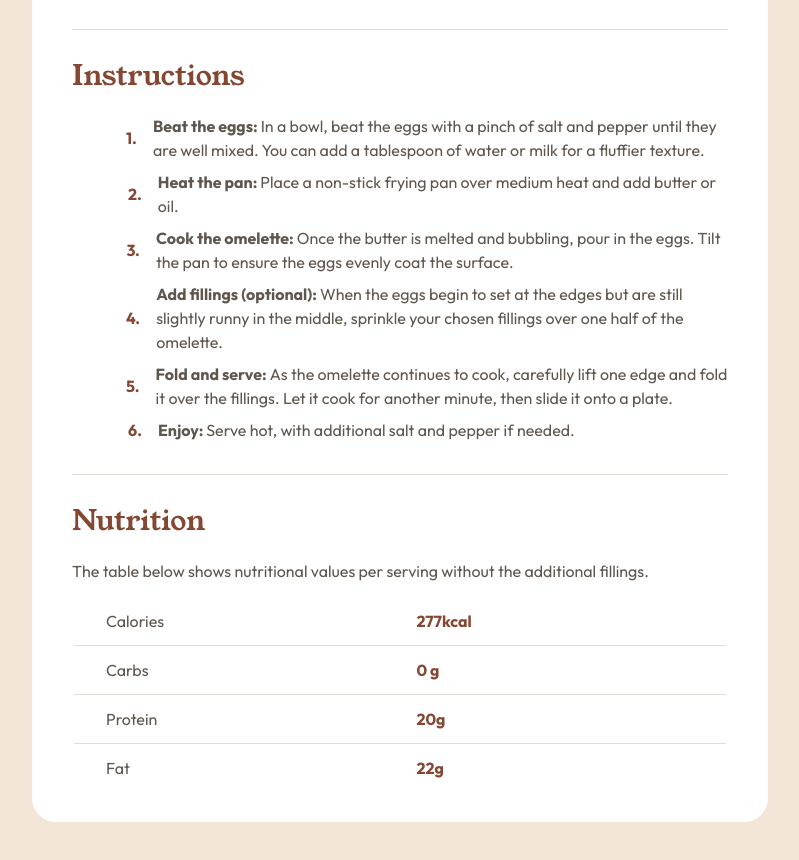
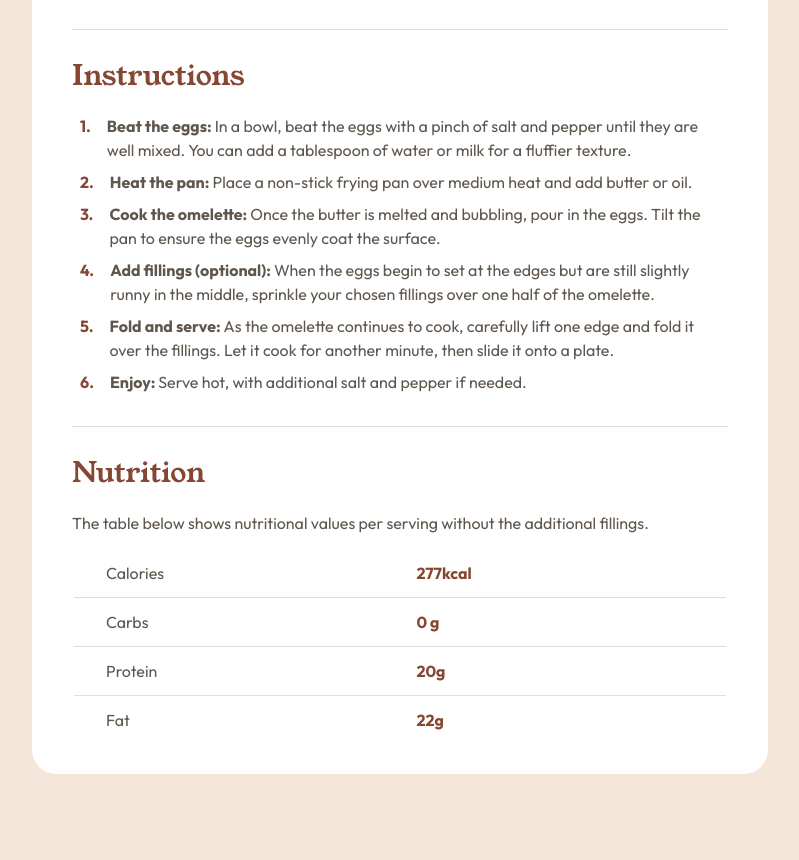
Before and after one commit to dealencardavid/recipe-page_frontendmentor, a plain HTML site: page index.html in a window 1280 px wide. Shown: the part 1063-1923 px from the top of the page, without its empty margins (240-1039 px from the left). Drawn offline with Linux system fonts and the light colour scheme.

Commit message:
removed bullet point class from instructions list

```diff
--- a/index.html
+++ b/index.html
@@ -97,7 +97,7 @@
           <div class="recipe-instructions section">
             <h2 class="text-preset-2 color-brand-secondary">Instructions</h2>
             <ul class="list">
-              <li class="bullet-point">
+              <li>
                 <p class="color-brand-secondary text-preset-4-bold">1.</p>
 
                 <p class="text-preset-4 color-neutral-dark">
@@ -107,7 +107,7 @@
                   for a fluffier texture.
                 </p>
               </li>
-              <li class="bullet-point">
+              <li>
                 <p class="color-brand-secondary text-preset-4-bold">2.</p>
                 <p class="text-preset-4 color-neutral-dark">
                   <span class="text-preset-4-bold"> Heat the pan: </span>
@@ -116,7 +116,7 @@
                   or oil.
                 </p>
               </li>
-              <li class="bullet-point">
+              <li>
                 <p class="color-brand-secondary text-preset-4-bold">3.</p>
                 <p class="text-preset-4 color-neutral-dark">
                   <span class="text-preset-4-bold"> Cook the omelette: </span>
@@ -125,7 +125,7 @@
                   the pan to ensure the eggs evenly coat the surface.
                 </p>
               </li>
-              <li class="bullet-point">
+              <li>
                 <p class="color-brand-secondary text-preset-4-bold">4.</p>
                 <p class="text-preset-4 color-neutral-dark">
                   <span class="text-preset-4-bold"
@@ -136,7 +136,7 @@
                   half of the omelette.
                 </p>
               </li>
-              <li class="bullet-point">
+              <li>
                 <p class="color-brand-secondary text-preset-4-bold">5.</p>
                 <p class="text-preset-4 color-neutral-dark">
                   <span class="text-preset-4-bold"> Fold and serve: </span>
@@ -145,7 +145,7 @@
                   then slide it onto a plate.
                 </p>
               </li>
-              <li class="bullet-point">
+              <li>
                 <p class="color-brand-secondary text-preset-4-bold">6.</p>
                 <p class="text-preset-4 color-neutral-dark">
                   <span class="text-preset-4-bold"> Enjoy: </span>
```
